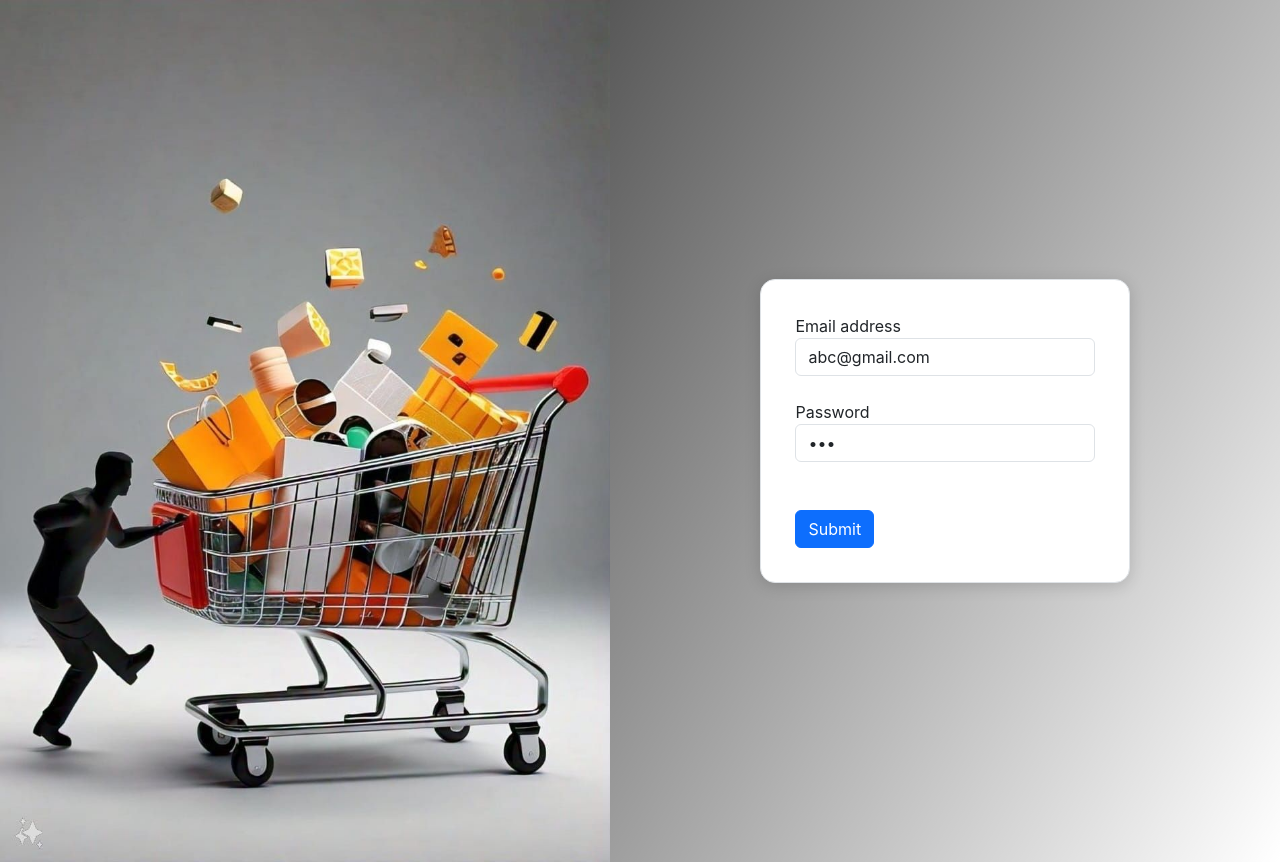
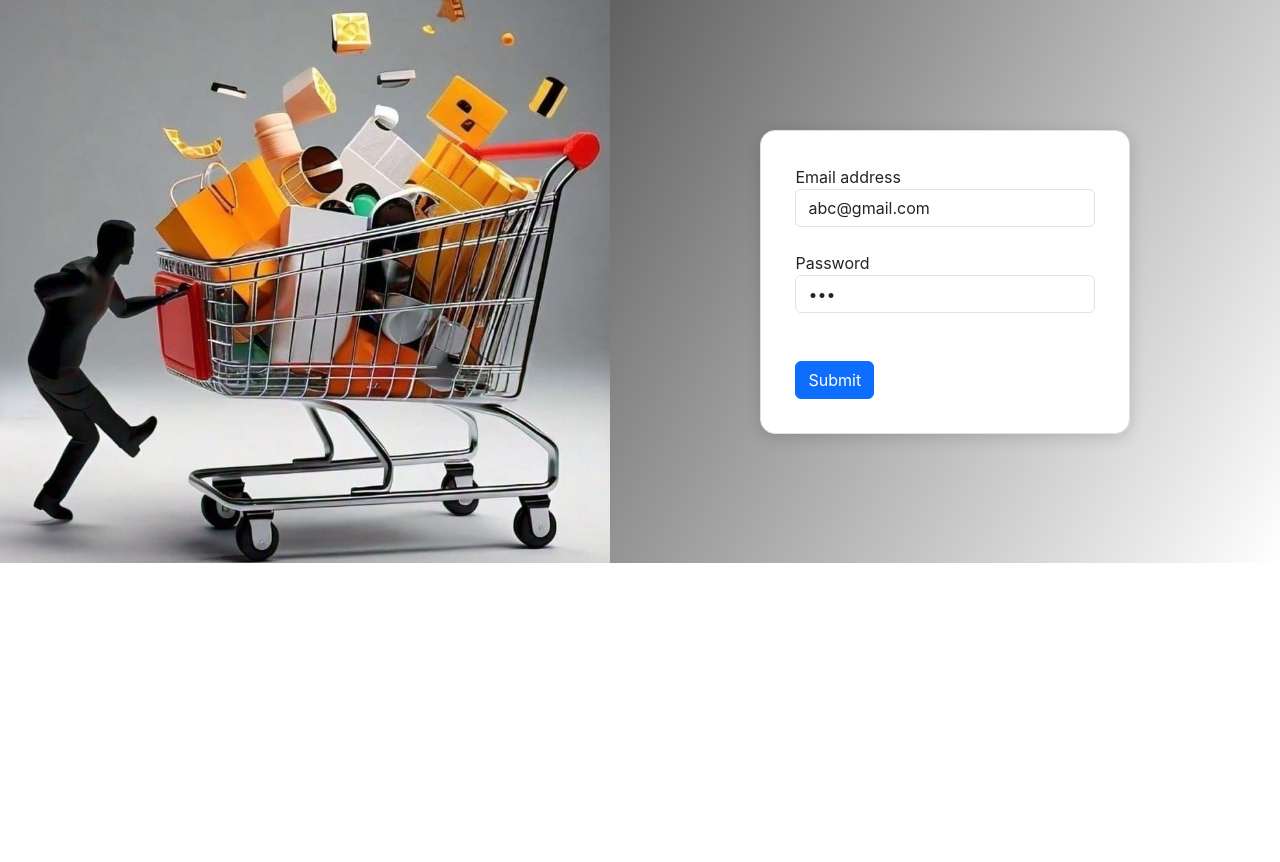
Before and after one commit to Aman235820/My-Ecommerce, a React (Create React App) app: page / in a window 1280 px wide. After the commit the page ends 800 px from the top, so only its background shows below. Built offline with nearby package versions, Linux system fonts and the light colour scheme; what react-secure-storage would draw is missing.

Commit message:
img change

```diff
--- a/src/components/Login.js
+++ b/src/components/Login.js
@@ -55,7 +55,7 @@ function Login() {
     return (
         <div className="loginbox">
             <figure>
-                <img src="cartImage.jpg" />
+                <img src="cartImage1.jpg" />
             </figure>
             <div className="container border">
                 <form>
```
Also changed, not shown: public/cartImage1.jpg (added).
